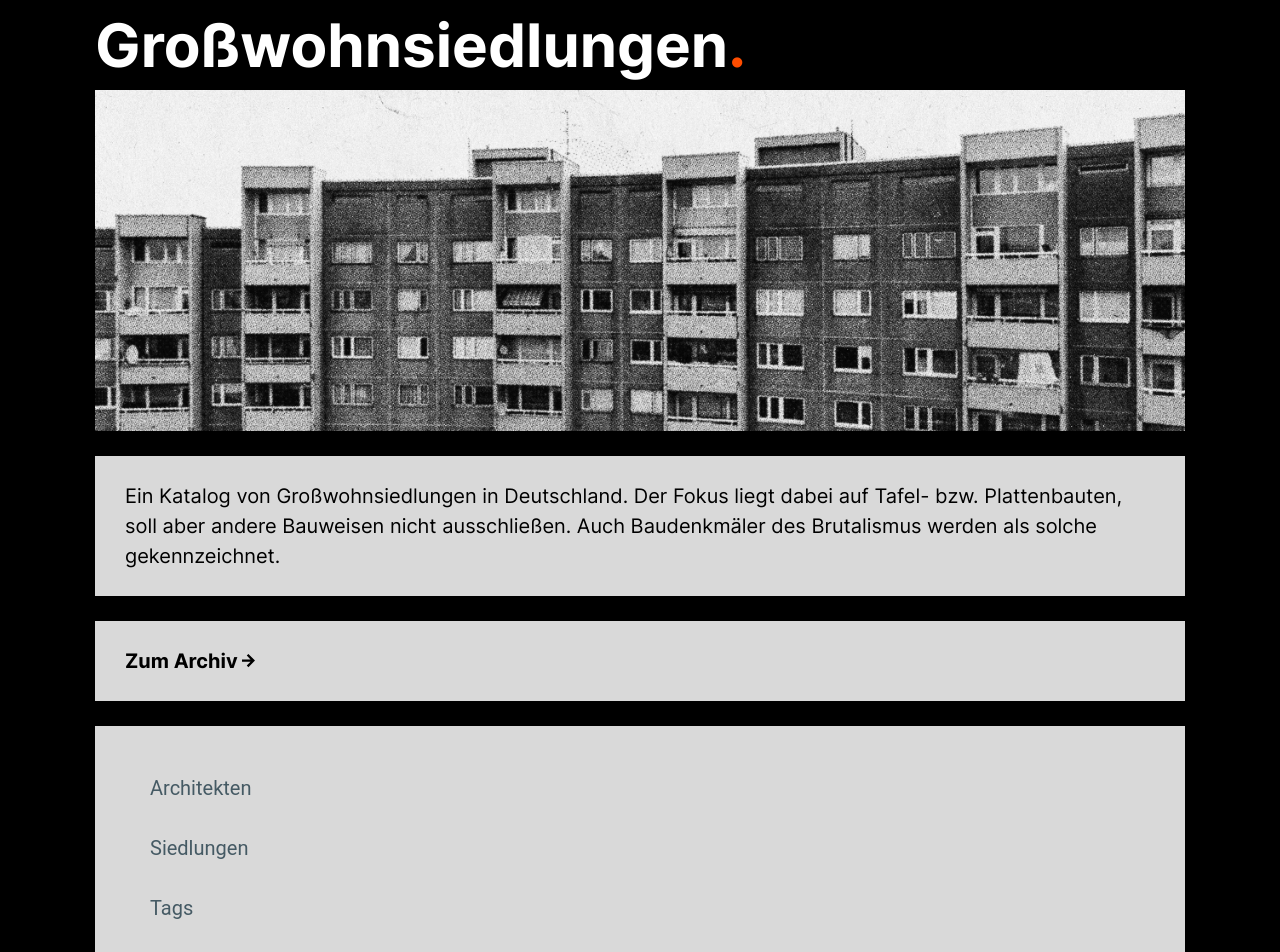
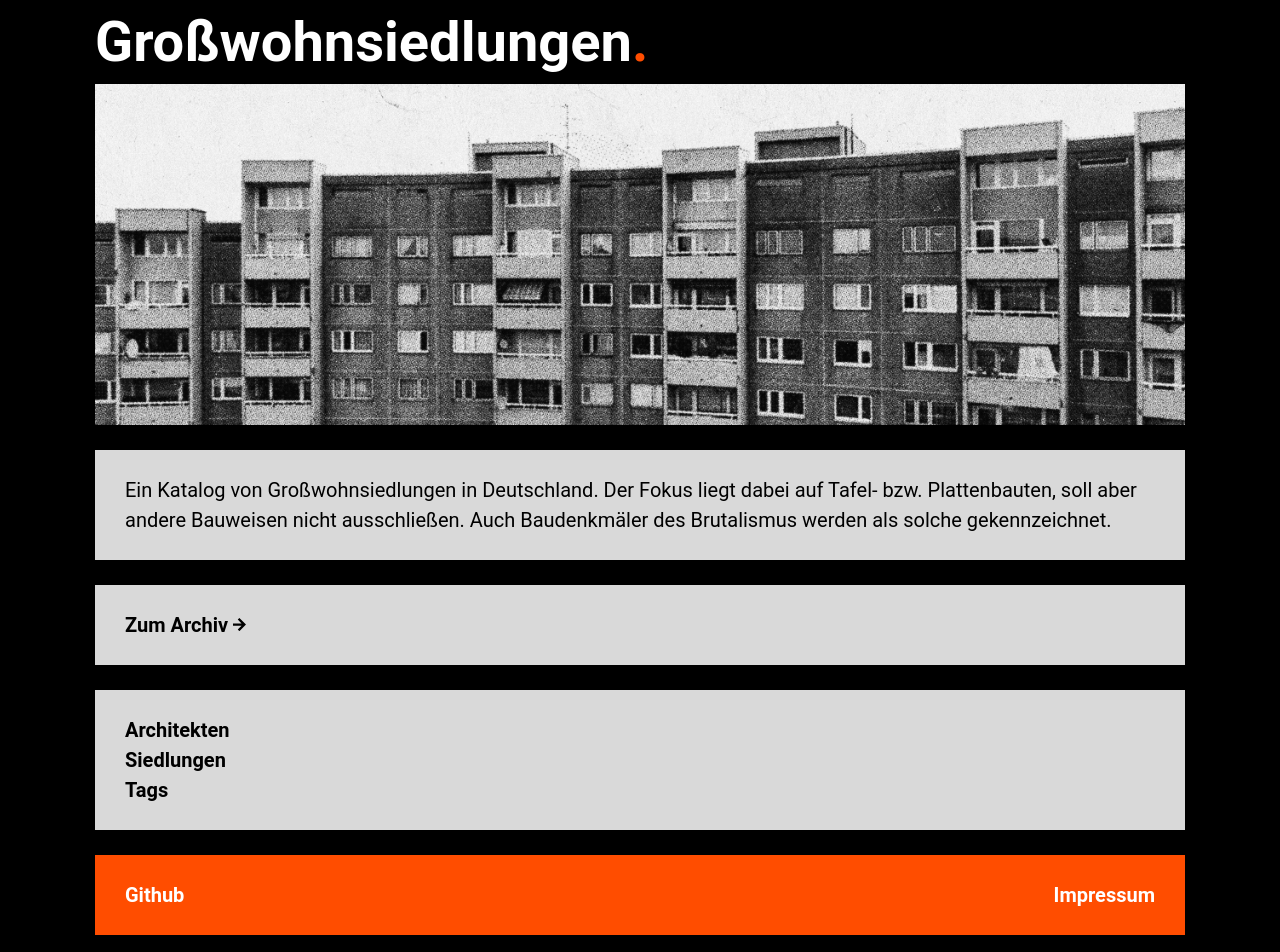
Before and after one commit to hawc/housing, a Next.js app: page / in a window 1280 px wide. Shown: the top 952 px of the page. Built offline with nearby package versions, Linux system fonts and the light colour scheme.

Commit message:
link and headline styling

```diff
--- a/src/components/Headline.tsx
+++ b/src/components/Headline.tsx
@@ -1,11 +1,11 @@
 export function Headline({ children, type, tag = type, className = '' }: { children: string | JSX.Element, type: string, tag?: string, className?: string }) {
   const Tag = tag as keyof JSX.IntrinsicElements;
   const headlineStyles: { [key: string]: string } = {
-    'h1': 'text-3xl leading-tighter',
-    'h2': 'text-4xl',
-    'h3': 'text-3xl',
-    'h4': 'font-bold text-2xl',
-    'h5': 'text-2xl',
+    'h1': 'font-bold text-2xl md:text-3xl leading-tighter',
+    'h2': 'text-2xl',
+    'h3': 'font-bold text-xl',
+    'h4': 'text-xl',
+    'h5': 'text-base font-bold',
     'h6': 'text-base font-bold',
   };
   const headlineClass = type in headlineStyles ? headlineStyles[type] : '';
--- a/src/components/blocks/Footer.tsx
+++ b/src/components/blocks/Footer.tsx
@@ -1,13 +1,14 @@
 import { Box, Container } from '@/components/blocks/Box';
 import { Link } from '@/components/blocks/Link';
 
-export function Footer({ children }: { children?: React.ReactElement[] | React.ReactElement | string }) {
+export function Footer() {
   return (
     <footer className='my-5'>
       <Container>
         <Box highlighted>
-          <div className=" text-white leading-normal">
-            <Link href="/">Home</Link>
+          <div className="flex justify-between text-white leading-normal">
+            <Link href="https://github.com/hawc/housing">Github</Link>
+            <Link href="/">Impressum</Link>
           </div>
         </Box>
       </Container>
--- a/src/components/blocks/Header.tsx
+++ b/src/components/blocks/Header.tsx
@@ -5,7 +5,7 @@ export function Header({ children }: { children?: React.ReactElement[] | React.R
   return (
     <header>
       <Container>
-        <div className="text-5xl text-white leading-normal">
+        <div className="text-3xl md:text-5xl text-white leading-normal">
           <Link href="/"><>Großwohnsiedlungen<span className='text-highlight'>.</span></></Link>
         </div>
       </Container>
--- a/src/components/blocks/Link.module.css
+++ b/src/components/blocks/Link.module.css
@@ -1,5 +1,4 @@
 .link {
-  display: inline-block;
   position: relative;
   color: currentColor;
 }
@@ -27,8 +26,16 @@
   transition: transform 0.5s ease-out;
 }
 
-.link:hover + svg {
+.linkArrow:hover + svg {
   transform: translateX(3px);
+}
+
+.linkArrowBack + svg {
+  transform: rotate(180deg);
+}
+
+.linkArrowBack:hover + svg {
+  transform: rotate(180deg) translateX(3px);
 }
 
 .link:hover::before,
--- a/src/components/blocks/Link.tsx
+++ b/src/components/blocks/Link.tsx
@@ -2,10 +2,12 @@ import { default as NextLink } from 'next/link';
 
 import styles from './Link.module.css';
 
-export function Link({ children, href, arrow = false }: { children: string | JSX.Element, href: string, arrow?: boolean }) {
+export function Link({ children, href, arrow = false, back = false }: { children: string | JSX.Element, href: string, arrow?: boolean, back?: boolean }) {
+  const isExternal = href.includes('http');
+  const arrowIcon = <svg className='self-center' style={{ height: '0.66rem' }} viewBox="0 0 73.082 74.219" xmlns="http://www.w3.org/2000/svg"><g transform='rotate(180deg)' strokeWidth="0" fill="#000"><path d="M 73.082 37.109 L 35.973 74.219 L 26.811 65.128 L 48.153 43.786 L 0 43.786 L 0 30.433 L 48.153 30.433 L 26.811 9.126 L 35.973 0 L 73.082 37.109 Z" /></g></svg>;
   return (
-    <NextLink target={href.includes('http') ? '_blank' : '_self'} className="font-bold" href={href}>
-      <span className={styles.link}>{children}</span> {arrow && <svg style={{ display: 'inline', height: '0.66rem', verticalAlign: 'baseline' }} viewBox="0 0 73.082 74.219" xmlns="http://www.w3.org/2000/svg"><g strokeWidth="0" fill="#000"><path d="M 73.082 37.109 L 35.973 74.219 L 26.811 65.128 L 48.153 43.786 L 0 43.786 L 0 30.433 L 48.153 30.433 L 26.811 9.126 L 35.973 0 L 73.082 37.109 Z" /></g></svg>}
+    <NextLink target={isExternal ? '_blank' : '_self'} rel={isExternal ? 'noopener' : undefined} className={`font-bold flex self-start ${arrow && back && 'flex-row-reverse'}`} href={href}>
+      <><span className={`${styles.link} ${arrow && back ? 'ml-1' : arrow ? 'mr-1' : ''} ${back ? styles.linkArrowBack : styles.linkArrow}`}>{children}</span>{arrow && arrowIcon}</>
     </NextLink>
   );
 }
--- /dev/null
+++ b/src/components/blocks/Tags.tsx
@@ -0,0 +1,18 @@
+
+function Tag({ children }: { children: string }) {
+  return (
+    <li className="inline-block mr-1 mb-1 py-0.5 px-2 italic text-xs font-semibold border-2 border-black rounded-full">
+      {children}
+    </li>
+  );
+}
+
+export function TagList({ tagNames, className = '' }: { tagNames: string[], className?: string }) {
+  return (
+    <ul className={className}>
+      {tagNames.map((tagName: string) => (
+        <Tag key={tagName}>{tagName}</Tag>
+      ))}
+    </ul>
+  );
+}
--- a/src/components/settlements/View.tsx
+++ b/src/components/settlements/View.tsx
@@ -1,5 +1,5 @@
-import { Chip } from '@material-tailwind/react';
 
+import { TagList } from '@/components/blocks/Tags';
 import { Headline } from '@/components/Headline';
 import Timeline from '@/components/Timeline';
 
@@ -11,10 +11,10 @@ export function Settlement({ settlement }: { settlement: Settlement }) {
       <div>
         <div>
           <div className='align-middle'>
-            <h1 className='mb-3 inline-block'>{settlement.title}</h1>
-            {settlement.tags.map((tag: Tag, index: number) => (
-              <Chip key={index} variant="outlined" size='sm' value={tag.name} className='ml-2 inline-block align-top rounded-full' />
-            ))}
+            <Headline type="h1" className='mb-3 inline-block'>{settlement.title}</Headline>
+            {settlement.tags.length > 0 && (
+              <TagList className='ml-2 inline-block align-top' tagNames={settlement.tags.map((tag: Tag) => tag.name)} />
+            )}
           </div>
           <p>{settlement.description}</p>
         </div>
--- a/src/pages/index.tsx
+++ b/src/pages/index.tsx
@@ -1,11 +1,9 @@
-// import { GetStaticProps } from 'next/types';
-import { List, ListItem } from '@material-tailwind/react';
 import Image from 'next/image';
-import Link from 'next/link';
 import * as React from 'react';
 
 import { Box, Container } from '@/components/blocks/Box';
-import { Link as StyledLink } from '@/components/blocks/Link';
+import { Link, Link as StyledLink } from '@/components/blocks/Link';
+import { List, ListItem } from '@/components/blocks/List';
 import Layout from '@/components/layout/Layout';
 import Seo from '@/components/Seo';
 
--- a/src/pages/settlements/[id].tsx
+++ b/src/pages/settlements/[id].tsx
@@ -39,7 +39,7 @@ export default function SettlementPage({ settlement }: InferGetStaticPropsType<t
       <section>
         <Container>
           <Box>
-            <Link href='/admin/settlements'>back to overview</Link>
+            <Link href='/admin/settlements' arrow back>zurück zur Übersicht</Link>
             <Settlement settlement={settlement} />
           </Box>
         </Container>
--- a/src/styles/globals.css
+++ b/src/styles/globals.css
@@ -46,7 +46,7 @@
   }
 
   /* #region  /**=========== Typography =========== */
-  .h0 {
+  /* .h0 {
     @apply font-primary text-3xl font-bold md:text-5xl;
   }
 
@@ -73,7 +73,7 @@
   body,
   .p {
     @apply font-primary text-sm md:text-base;
-  }
+  } */
   /* #endregion  /**======== Typography =========== */
 
   .layout {
--- a/tailwind.config.ts
+++ b/tailwind.config.ts
@@ -56,8 +56,9 @@ export default withMT({
       fontSize: {
         '2xl': '1.25rem',
         '3xl': '2rem',
-        '5xl': '3rem',
-        '6xl': '5rem',
+        '4xl': '2.4rem',
+        '5xl': '2.8rem',
+        '6xl': '4rem',
         'text-base': '1.5rem',
       },
       gridTemplateColumns: {
```
